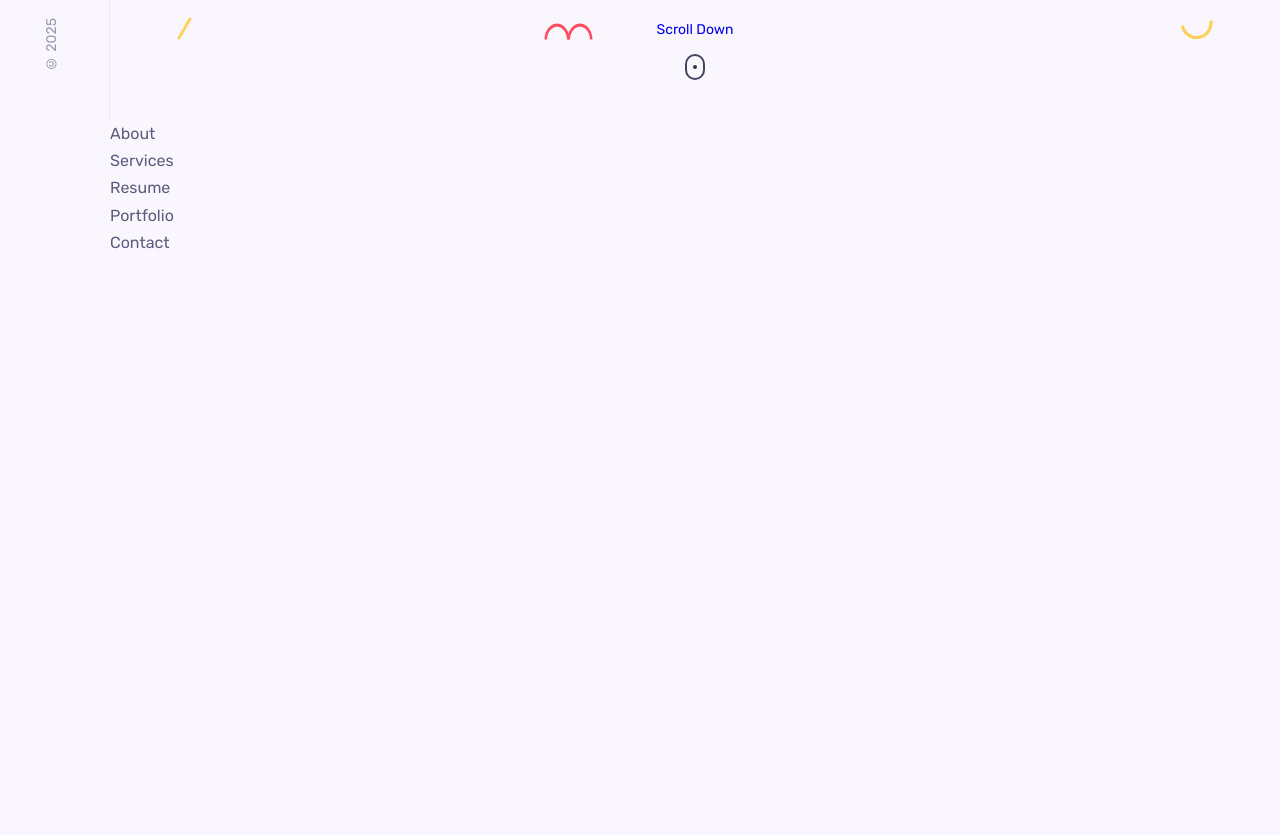
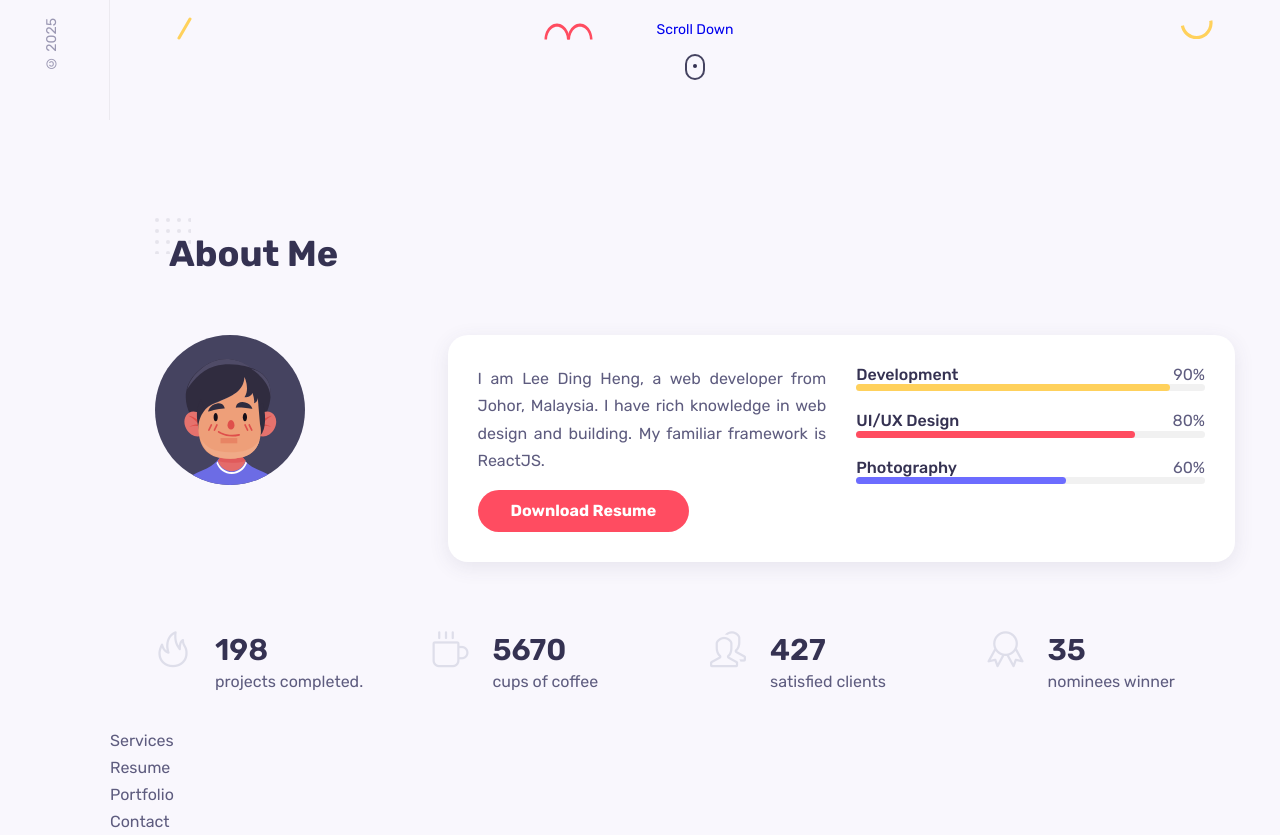
Before and after one commit to JayLDH41/portfolio-website-react, a React (Create React App) app: page / in a window 1280 px wide. Shown: the part 680-1515 px from the top of the page. Before the commit the page ends 936 px from the top, so only its background shows below. Built offline with nearby package versions, Linux system fonts and the light colour scheme.

Commit message:
feat; added About component & styling

```diff
--- a/src/components/about/About.jsx
+++ b/src/components/about/About.jsx
@@ -1,8 +1,71 @@
 import React from "react";
 import "./about.css";
+import Logo from "../../assets/avatar-2.svg";
+import AboutBox from "./AboutBox";
 
 const About = () => {
-  return <div>About</div>;
+  return (
+    <section className="about container section" id="about">
+      <h2 className="section_title">About Me</h2>
+
+      <div className="about_container grid">
+        <img src={Logo} alt="" className="about_img" />
+
+        <div className="about_data grid">
+          <div className="about_info">
+            <p className="about_description">
+              I am Lee Ding Heng, a web developer from Johor, Malaysia. I have
+              rich knowledge in web design and building. My familiar framework
+              is ReactJS.
+            </p>
+            <a
+              href="https://drive.google.com/file/d/1-y-h3wj4XhFpDru5zcC1FqXs_1VPTxMP/view?usp=sharing"
+              className="btn"
+            >
+              Download Resume
+            </a>
+          </div>
+
+          <div className="about_skills grid">
+            <div className="skills_data">
+              <div className="skills_titles">
+                <h3 className="skills_name">Development</h3>
+                <span className="skills_number">90%</span>
+              </div>
+
+              <div className="skills_bar">
+                <span className="skills_percentage development"></span>
+              </div>
+            </div>
+
+            <div className="skills_data">
+              <div className="skills_titles">
+                <h3 className="skills_name">UI/UX Design</h3>
+                <span className="skills_number">80%</span>
+              </div>
+
+              <div className="skills_bar">
+                <span className="skills_percentage ui_design"></span>
+              </div>
+            </div>
+
+            <div className="skills_data">
+              <div className="skills_titles">
+                <h3 className="skills_name">Photography</h3>
+                <span className="skills_number">60%</span>
+              </div>
+
+              <div className="skills_bar">
+                <span className="skills_percentage photography"></span>
+              </div>
+            </div>
+          </div>
+        </div>
+      </div>
+
+      <AboutBox />
+    </section>
+  );
 };
 
 export default About;
--- /dev/null
+++ b/src/components/about/AboutBox.jsx
@@ -0,0 +1,45 @@
+import React from "react";
+
+const AboutBox = () => {
+  return (
+    <div className="about_boxes grid">
+      <div className="about_box">
+        <i className="about_icon icon-fire"></i>
+
+        <div>
+          <h3 className="about_title">198</h3>
+          <span className="about_subtitle">projects completed.</span>
+        </div>
+      </div>
+
+      <div className="about_box">
+        <i className="about_icon icon-cup"></i>
+
+        <div>
+          <h3 className="about_title">5670</h3>
+          <span className="about_subtitle">cups of coffee</span>
+        </div>
+      </div>
+
+      <div className="about_box">
+        <i className="about_icon icon-people"></i>
+
+        <div>
+          <h3 className="about_title">427</h3>
+          <span className="about_subtitle">satisfied clients</span>
+        </div>
+      </div>
+
+      <div className="about_box">
+        <i className="about_icon icon-badge"></i>
+
+        <div>
+          <h3 className="about_title">35</h3>
+          <span className="about_subtitle">nominees winner</span>
+        </div>
+      </div>
+    </div>
+  );
+};
+
+export default AboutBox;
--- a/src/components/about/about.css
+++ b/src/components/about/about.css
@@ -0,0 +1,99 @@
+.about_container {
+  grid-template-columns: 3fr 9fr;
+  column-gap: 1.875rem;
+}
+
+.about_data {
+  padding: 1.875rem;
+  background-color: var(--container-color);
+  box-shadow: var(--shadow);
+  border-radius: var(--border-radius);
+  grid-template-columns: repeat(2, 1fr);
+  column-gap: 1.875rem;
+  align-items: flex-start;
+  position: relative;
+}
+
+.about-data::before {
+  content: "";
+  width: 0;
+  height: 0;
+  border-top: 10px solid transparent;
+  border-bottom: 10px solid transparent;
+  border-right: 15px solid var(--container-color);
+  position: absolute;
+  left: -0.93rem;
+  top: 20%;
+}
+
+.about_description {
+  margin-bottom: 1rem;
+  text-align: justify;
+}
+
+.about_skills {
+  row-gap: 1.25rem;
+}
+
+.skills_titles {
+  display: flex;
+  justify-content: space-between;
+}
+
+.skills_name {
+  font-size: var(--normal-font-size);
+  font-weight: var(--font-medium);
+}
+
+.skills_number {
+  line-height: 1.2;
+}
+
+.skills_bar,
+.skills_percentage {
+  height: 7px;
+  border-radius: 0.25rem;
+}
+
+.skills_bar {
+  background-color: #f1f1f1;
+}
+
+.skills_percentage {
+  display: block;
+}
+
+.development {
+  width: 90%;
+  background-color: rgb(255, 209, 92);
+}
+
+.ui_design {
+  width: 80%;
+  background-color: rgb(255, 76, 96);
+}
+
+.photography {
+  width: 60%;
+  background-color: rgb(108, 108, 299);
+}
+
+.about_boxes {
+  grid-template-columns: repeat(4, 1fr);
+  column-gap: 1.875rem;
+  margin-top: 4.35rem;
+}
+
+.about_box {
+  display: flex;
+  column-gap: 1.5rem;
+}
+
+.about_icon {
+  font-size: var(--h1-font-size);
+  color: #dedeea;
+}
+
+.about_title {
+  font-size: 1.875rem;
+}
```
